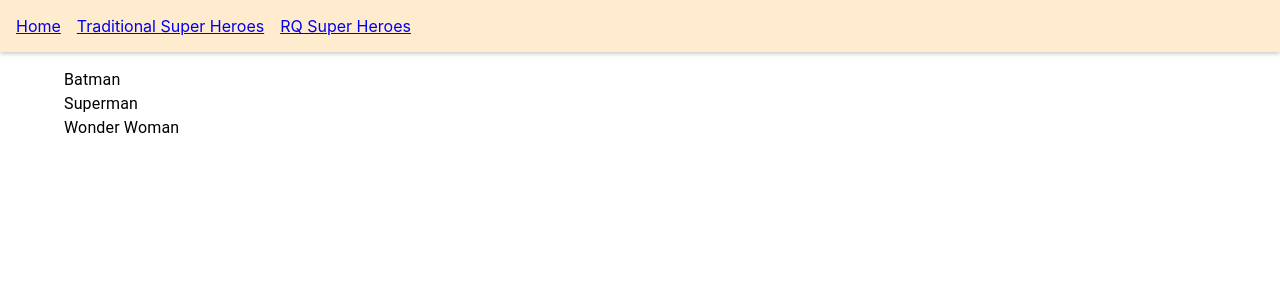
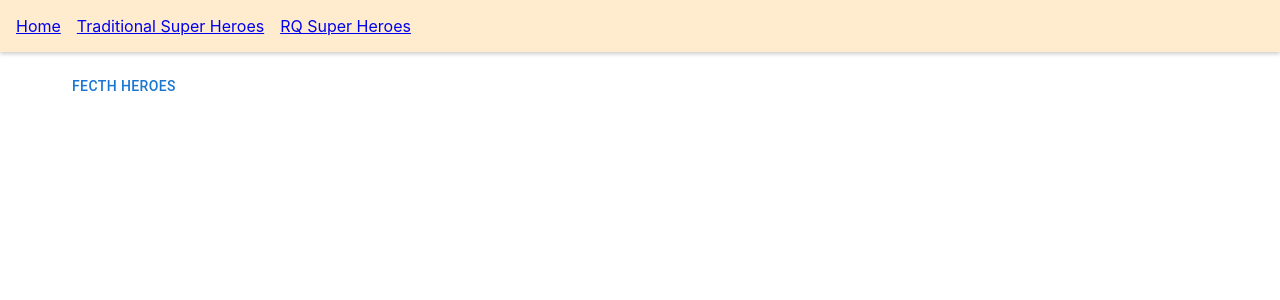
Before and after one commit to luisgcosta-runtimerev/React-Query-Tutorial, a React (Create React App) app: page /rq-super-heroes in a window 1280 px wide. Shown: the top 300 px of the page. Built offline with nearby package versions, Linux system fonts and the light colour scheme; data requests are answered from the project's data file.

Commit message:
Refetch on click

```diff
--- a/src/components/RQSuperHeroesPage.js
+++ b/src/components/RQSuperHeroesPage.js
@@ -1,12 +1,12 @@
 import React from 'react';
 import { useQuery } from 'react-query';
 import axios from 'axios';
-import { Container, Typography } from '@mui/material';
+import { Button, Container, Typography } from '@mui/material';
 
 const fetchSuperHeroes = () => axios.get('http://localhost:8000/superheroes');
 
 export default function RQSuperHeroesPage() {
-  const { isLoading, data, isError, error, isFetching } = useQuery(
+  const { isLoading, data, isError, error, isFetching, refetch } = useQuery(
     'super-heroes',
     fetchSuperHeroes,
     {
@@ -14,14 +14,15 @@ export default function RQSuperHeroesPage() {
       // staleTime: 30000, // set stale time to 30 seconds
       // refetchOnMount: true, // only fecth data if the data is stale ** if it is set to 'always', data is always fetched
       // refetchOnWindowFocus: true, // refectch data when tab loses focus and gain focus again - only fecth data if the data is stale ** if it is set to 'always', data is always fetched
-      refetchInterval: 2000, // automatically refetch data after 2 seconds - it's paused if window isn't focus
-      refetchIntervalInBackground: true // refetch if tab isn't focus
+      // refetchInterval: 2000, // automatically refetch data after 2 seconds - it's paused if window isn't focus
+      // refetchIntervalInBackground: true, // refetch if tab isn't focus
+      enabled: false
     }
   );
 
   console.log({ isLoading, isFetching });
 
-  if (isLoading) {
+  if (isLoading || isFetching) {
     return (
       <Container>
         <Typography>Loading...</Typography>
@@ -38,6 +39,7 @@ export default function RQSuperHeroesPage() {
 
   return (
     <Container>
+      <Button onClick={refetch}>Fecth Heroes</Button>
       {data?.data.map((hero) => (
         <Typography key={hero.name}>{hero.name}</Typography>
       ))}
```
